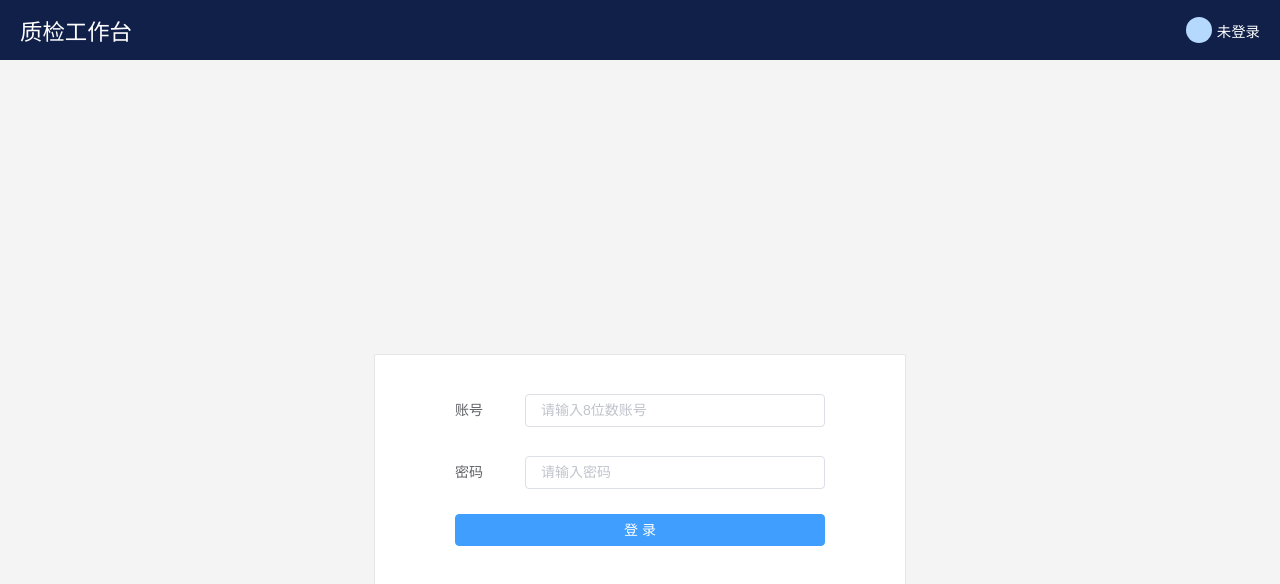
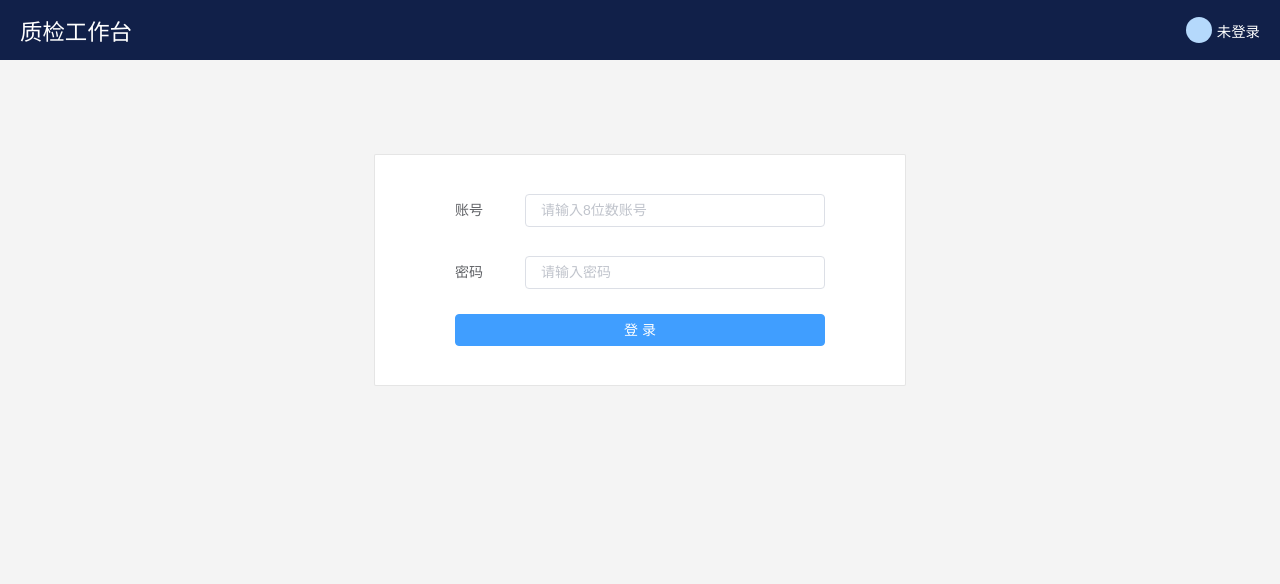
Before and after one commit to DarkKris/qualitySystem, a Vue app in the folder front_end/: page /login in a window 1280 px wide. Shown: the top 584 px of the page. Built offline with nearby package versions, Linux system fonts and the light colour scheme.

Commit message:
feat: complete new page caseInfoPage

```diff
--- a/front_end/src/api/getData.js
+++ b/front_end/src/api/getData.js
@@ -17,3 +17,21 @@ export const checkLogin = () => fetch('/Login/checkLogin', 'get');
  */
 
 export const logout = () => fetch('/Login/logout', 'get');
+
+/**
+ * 获取case聊天记录
+ */
+
+export const getCaseMsg = data => fetch('/Case/getCaseMsg', 'post', data);
+
+/**
+ * 获取case信息
+ */
+
+export const getCaseInfo = data => fetch('/Case/getCaseInfo', 'post', data);
+
+/**
+ * 获取case成绩信息
+ */
+
+export const getCaseGrade = data => fetch('/Case/getCaseGrade', 'post', data);
--- a/front_end/src/page/caseInfoPage.vue
+++ b/front_end/src/page/caseInfoPage.vue
@@ -8,6 +8,7 @@
                     <div
                             class="case-message"
                             v-for="key in caseMessages"
+                            v-bind:key="key"
                             :class="key.type === 'user'?'user-message':'service-message'"
                     >
                         <span class="message-title">{{key.username}}&nbsp;&nbsp;&nbsp;{{key.time}}</span>
@@ -92,6 +93,7 @@
 </template>
 
 <script>
+    import { checkLogin, getCaseMsg, getCaseInfo, getCaseGrade } from '../api/getData'
     import topNav from '../components/TopNav'
 
     export default {
@@ -219,6 +221,29 @@
                     pinpoint: 20,
                     quickhandle: 30
                 }
+            }
+        },
+        mounted() {
+            this.checklogin();
+            // this.getContent();
+        },
+        methods: {
+            checklogin: async function() {
+                const res = await checkLogin();
+                if(res.code === 200 && res.data!==false) {
+                    if(res.data.admin === 1) {
+                        this.username = res.data.usernick;
+                    }else{
+                        this.$router.push('worker');
+                    }
+                }else{
+                    this.$router.push('/login');
+                }
+            },
+            getContent: async function() {
+                const msgResp = await getCaseMsg({case_id: this.case_id});
+                const infoResp = await getCaseInfo({case_id: this.case_id});
+                const gradeResp = await getCaseGrade({case_id: this.case_id});
             }
         },
         computed: {
--- a/front_end/src/page/loginPage.vue
+++ b/front_end/src/page/loginPage.vue
@@ -106,12 +106,11 @@
 
 <style>
     .login-page {
+        overflow-y: hidden;
         display: flex;
         justify-content: center;
-        align-items: center;
         width: 100%;
-        height: 100%;
-        margin-top: 40px;
+        padding-top: 6%;
     }
 
     .login-from {
@@ -143,4 +142,8 @@
     .el-form .el-button {
         padding: 8px 20px !important;
     }
+
+    ::-webkit-scrollbar{
+        width:0;
+    }
 </style>
```
